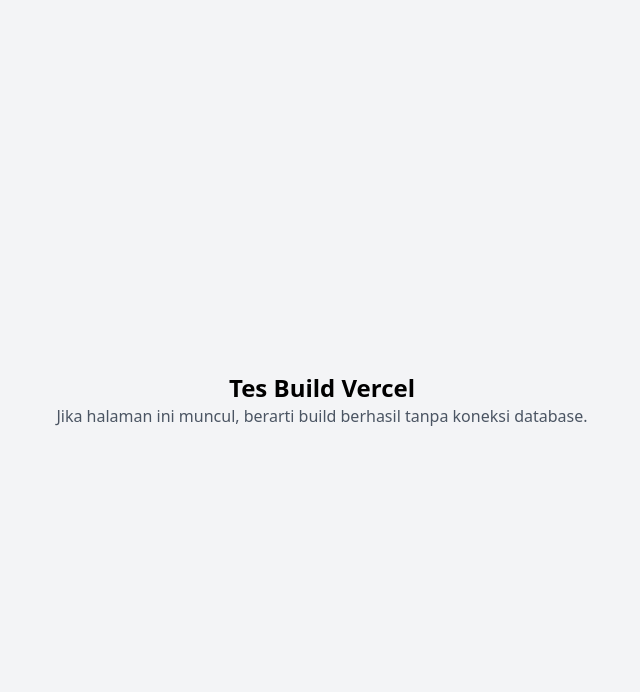
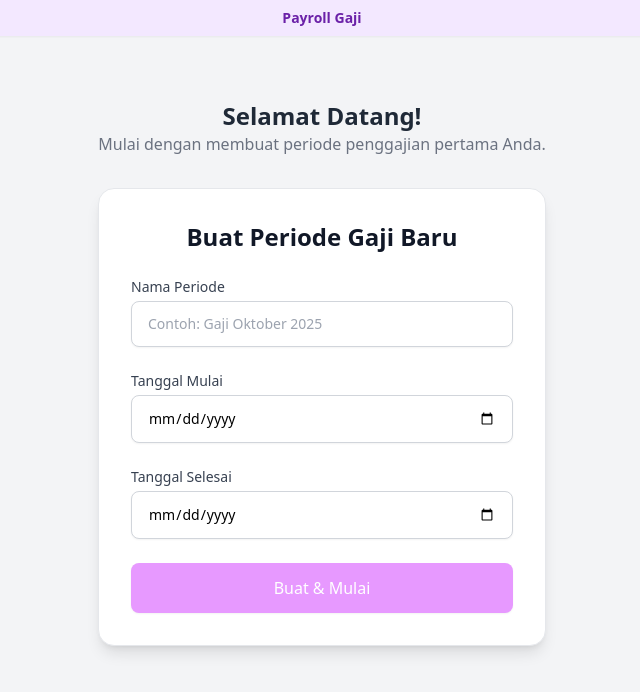
Before and after one commit to rafalino26/payroll-art, a Next.js app: page / in a window 1280 px wide. Shown: the top 692 px of the page, without its empty margins (318-958 px from the left). Built offline with nearby package versions, Linux system fonts and the light colour scheme; no server answers; the database is empty.

Commit message:
fix: dp bug 3

```diff
--- a/src/app/page.tsx
+++ b/src/app/page.tsx
@@ -1,15 +1,68 @@
-// file: app/page.tsx (Versi Tes)
+// file: app/page.tsx
+import { getLatestPayrollData, getPeriodById, getAllPeriods } from '@/app/action';
+import { calculateWorkDays } from '@/app/lib/utils';
+import CreatePeriodForm from './components/CreatePeriodForm';
+import PayrollDashboard from './components/PayrollDashboard';
 
-export default async function HomePage() {
-  // Semua kode yang memanggil database (getLatestPayrollData, etc.) di-comment atau dihapus untuk tes ini.
-  // Semua kalkulasi juga dihapus.
+export default async function HomePage({
+  searchParams,
+}: {
+  searchParams?: Record<string, string | string[] | undefined>;
+}) {
+  const periodId = searchParams?.periodId as string | undefined;
+
+  let data;
+  if (periodId) {
+    data = await getPeriodById(periodId);
+  } else {
+    data = await getLatestPayrollData();
+  }
+
+  const allPeriods = await getAllPeriods();
+
+  if (!data) {
+    return (
+      <main className="min-h-screen bg-gray-100">
+        <div className="bg-purple-100 py-2 text-center text-sm font-semibold text-purple-800 shadow-sm">
+          Payroll Gaji
+        </div>
+        <div className="flex flex-col items-center justify-center p-4 pt-16">
+          <div className="text-center mb-8">
+            <h1 className="text-2xl font-bold text-gray-800">Selamat Datang!</h1>
+            <p className="text-gray-500">Mulai dengan membuat periode penggajian pertama Anda.</p>
+          </div>
+          <CreatePeriodForm />
+        </div>
+      </main>
+    );
+  }
+
+  const totalWorkDays = calculateWorkDays(data.startDate, data.endDate);
+  const totalAbsences = data.absences.length;
+  const adjustedWorkDays = totalWorkDays + data.workdayAdjustment;
+  const totalDaysPresent = adjustedWorkDays - totalAbsences;
+  const totalSalary = totalDaysPresent * data.dailyRate;
+  const totalDebt = data.debts.reduce(
+    (sum: number, debt: { amount: number }) => sum + debt.amount,
+    0
+  );
+  const netSalary = totalSalary + data.overtimePay - totalDebt;
+
+  const calculations = {
+    totalWorkDays,
+    totalAbsences,
+    adjustedWorkDays,
+    totalDaysPresent,
+    totalSalary,
+    totalDebt,
+    netSalary,
+  };
 
   return (
-    <main className="min-h-screen bg-gray-100 flex items-center justify-center">
-      <div className="text-center">
-        <h1 className="text-2xl font-bold">Tes Build Vercel</h1>
-        <p className="text-gray-600">Jika halaman ini muncul, berarti build berhasil tanpa koneksi database.</p>
-      </div>
-    </main>
+    <PayrollDashboard
+      data={data}
+      allPeriods={allPeriods}
+      calculations={calculations}
+    />
   );
 }
```
